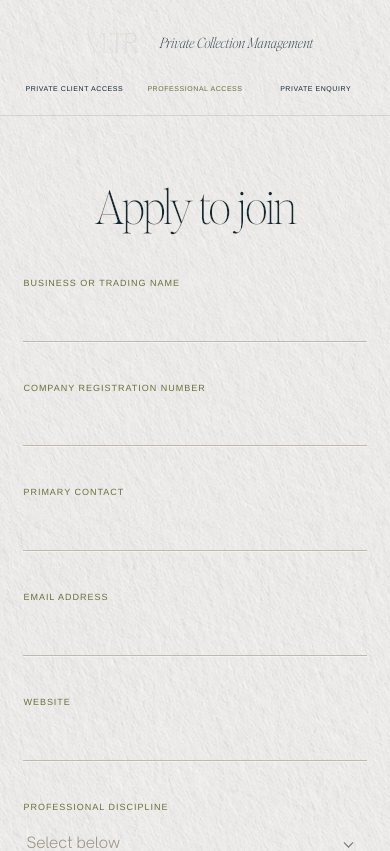
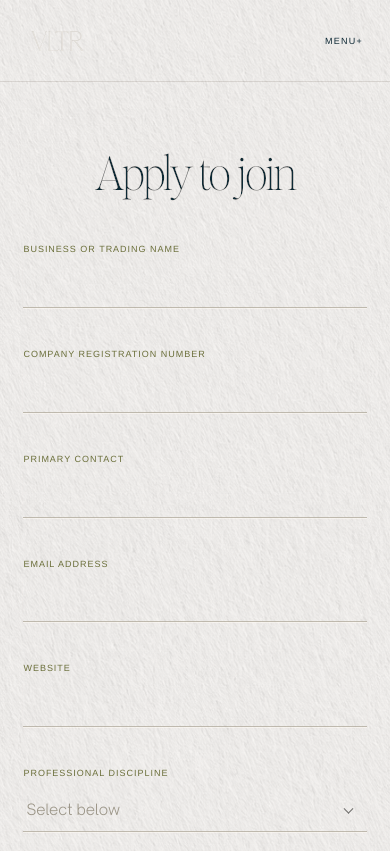
Before and after one commit to lali-vaultier/vaultier-website, a Next.js app: page /professional-access/apply in a window 390 px wide. Shown: the top 851 px of the page. Built offline with nearby package versions, Linux system fonts and the light colour scheme.

Commit message:
Refine professional access navigation

```diff
--- a/app/globals.css
+++ b/app/globals.css
@@ -646,37 +646,25 @@ a { color: inherit; }
 .professional-brand {
   display: flex;
   align-items: center;
-  gap: 18px;
   text-decoration: none;
 }
 .professional-brand-mark { display: block; width: 82px; line-height: 0; }
-.professional-brand-subheading {
-  font-family: var(--font-editorial), Georgia, serif;
-  font-size: 16px;
-  font-style: italic;
-  font-weight: 100;
-  line-height: 1;
-}
-.professional-navigation {
-  display: flex;
-  align-items: center;
-  gap: clamp(18px, 3vw, 42px);
-}
-.professional-navigation a,
 .professional-footer a {
   font-size: 9px;
   letter-spacing: .14em;
   text-decoration: none;
   text-transform: uppercase;
 }
-.professional-navigation a[aria-current="page"] { color: var(--olive-green); }
 .professional-brand:focus-visible,
-.professional-navigation a:focus-visible,
 .professional-action:focus-visible,
 .professional-footer a:focus-visible,
 .professional-submit:focus-visible {
   outline: 1px solid currentColor;
   outline-offset: 6px;
+}
+.professional-menu-trigger {
+  top: 31px;
+  right: calc(clamp(24px, 5vw, 72px) - 10px);
 }
 .professional-hero {
   width: min(1040px, calc(100% - 48px));
@@ -754,8 +742,8 @@ a { color: inherit; }
     inset -.75px -.85px .8px rgba(255, 252, 246, .68);
 }
 .professional-action-secondary {
-  color: var(--olive-green);
-  background: transparent;
+  color: var(--off-white);
+  background: var(--olive-green);
 }
 .professional-action-primary,
 .professional-submit {
@@ -766,6 +754,8 @@ a { color: inherit; }
 .professional-submit:hover:not(:disabled) { transform: translateY(-1px); }
 .professional-action-primary:hover,
 .professional-submit:hover:not(:disabled) { background: color-mix(in srgb, var(--deep-teal-blue) 90%, var(--olive-green)); }
+.professional-action-secondary:hover { background: color-mix(in srgb, var(--olive-green) 84%, var(--wild-brown)); }
+.professional-action-secondary:focus-visible { outline-color: var(--olive-green); }
 .professional-application,
 .professional-membership {
   width: min(1120px, calc(100% - 48px));
@@ -1479,22 +1469,12 @@ a { color: inherit; }
   .site-footer { padding: 30px 22px; }
   .site-footer nav { width: 100%; }
   .professional-header {
-    flex-direction: column;
-    gap: 22px;
-    min-height: auto;
-    padding: 22px 18px 20px;
-  }
-  .professional-brand { gap: 13px; }
+    justify-content: flex-start;
+    min-height: 82px;
+    padding: 18px 22px;
+  }
   .professional-brand-mark { width: 70px; }
-  .professional-brand-subheading { font-size: 14px; }
-  .professional-navigation {
-    display: grid;
-    grid-template-columns: repeat(3, minmax(0, 1fr));
-    width: 100%;
-    gap: 8px;
-    text-align: center;
-  }
-  .professional-navigation a { font-size: 7px; letter-spacing: .08em; }
+  .professional-menu-trigger { top: 19px; right: 12px; }
   .professional-hero {
     width: min(88vw, 620px);
     padding: 70px 0 88px;
--- /dev/null
+++ b/app/professional-access/ProfessionalMenu.tsx
@@ -0,0 +1,135 @@
+"use client";
+
+import Link from "next/link";
+import { useEffect, useRef, useState } from "react";
+
+export default function ProfessionalMenu() {
+  const menuButton = useRef<HTMLButtonElement>(null);
+  const menuDrawer = useRef<HTMLElement>(null);
+  const menuCloseButton = useRef<HTMLButtonElement>(null);
+  const [menuOpen, setMenuOpen] = useState(false);
+
+  const closeMenu = (restoreFocus = false) => {
+    if (restoreFocus) {
+      menuButton.current?.focus();
+    }
+
+    setMenuOpen(false);
+  };
+
+  useEffect(() => {
+    if (!menuOpen) return;
+
+    const previousOverflow = document.body.style.overflow;
+    const focusFrame = window.requestAnimationFrame(() => menuCloseButton.current?.focus());
+
+    document.body.style.overflow = "hidden";
+
+    const handleMenuKeyDown = (event: KeyboardEvent) => {
+      if (event.key === "Escape") {
+        event.preventDefault();
+        menuButton.current?.focus();
+        setMenuOpen(false);
+        return;
+      }
+
+      if (event.key !== "Tab") return;
+
+      const focusable = menuDrawer.current?.querySelectorAll<HTMLElement>(
+        'a[href], button:not([disabled])',
+      );
+
+      if (!focusable?.length) return;
+
+      const first = focusable[0];
+      const last = focusable[focusable.length - 1];
+
+      if (event.shiftKey && document.activeElement === first) {
+        event.preventDefault();
+        last.focus();
+      } else if (!event.shiftKey && document.activeElement === last) {
+        event.preventDefault();
+        first.focus();
+      }
+    };
+
+    document.addEventListener("keydown", handleMenuKeyDown);
+
+    return () => {
+      window.cancelAnimationFrame(focusFrame);
+      document.body.style.overflow = previousOverflow;
+      document.removeEventListener("keydown", handleMenuKeyDown);
+    };
+  }, [menuOpen]);
+
+  return (
+    <>
+      <button
+        ref={menuButton}
+        type="button"
+        className="opening-menu-trigger professional-menu-trigger"
+        aria-expanded={menuOpen}
+        aria-controls="professional-menu-drawer"
+        onClick={() => setMenuOpen(true)}
+      >
+        Menu <span aria-hidden="true">+</span>
+      </button>
+
+      <button
+        type="button"
+        className={`opening-menu-scrim${menuOpen ? " is-open" : ""}`}
+        aria-label="Close menu"
+        aria-hidden={!menuOpen}
+        tabIndex={menuOpen ? 0 : -1}
+        onClick={() => closeMenu(true)}
+      />
+
+      <aside
+        id="professional-menu-drawer"
+        ref={menuDrawer}
+        className={`opening-menu-drawer${menuOpen ? " is-open" : ""}`}
+        role="dialog"
+        aria-modal="true"
+        aria-label="Website menu"
+        aria-hidden={!menuOpen}
+      >
+        <button
+          ref={menuCloseButton}
+          type="button"
+          className="opening-menu-close"
+          tabIndex={menuOpen ? 0 : -1}
+          onClick={() => closeMenu(true)}
+        >
+          Close <span aria-hidden="true">−</span>
+        </button>
+
+        <nav className="opening-menu-links" aria-label="Website navigation">
+          <Link
+            href="/private-client-access"
+            tabIndex={menuOpen ? 0 : -1}
+            onClick={() => closeMenu(true)}
+          >
+            <span>Private Client Access</span>
+            <span className="opening-menu-arrow" aria-hidden="true">→</span>
+          </Link>
+          <Link
+            href="/professional-access"
+            tabIndex={menuOpen ? 0 : -1}
+            onClick={() => closeMenu(true)}
+          >
+            <span>Professional Access</span>
+            <span className="opening-menu-arrow" aria-hidden="true">→</span>
+          </Link>
+          <Link
+            href="/private-enquiry"
+            tabIndex={menuOpen ? 0 : -1}
+            onClick={() => closeMenu(true)}
+          >
+            <span>Private Enquiry</span>
+            <span className="opening-menu-arrow" aria-hidden="true">→</span>
+          </Link>
+        </nav>
+      </aside>
+    </>
+  );
+}
--- a/app/professional-access/layout.tsx
+++ b/app/professional-access/layout.tsx
@@ -1,6 +1,7 @@
 import type { ReactNode } from "react";
 import Link from "next/link";
 import VltrEngravedMark from "../components/VltrEngravedMark";
+import ProfessionalMenu from "./ProfessionalMenu";
 
 export default function ProfessionalAccessLayout({ children }: { children: ReactNode }) {
   return (
@@ -10,14 +11,10 @@ export default function ProfessionalAccessLayout({ children }: { children: React
       <header className="professional-header">
         <Link href="/" className="professional-brand" aria-label="Vaultier home">
           <span className="professional-brand-mark"><VltrEngravedMark /></span>
-          <span className="professional-brand-subheading">Private Collection Management</span>
         </Link>
-        <nav className="professional-navigation" aria-label="Primary navigation">
-          <Link href="/private-client-access">Private Client Access</Link>
-          <Link href="/professional-access" aria-current="page">Professional Access</Link>
-          <Link href="/private-enquiry">Private Enquiry</Link>
-        </nav>
       </header>
+
+      <ProfessionalMenu />
 
       {children}
 
```
